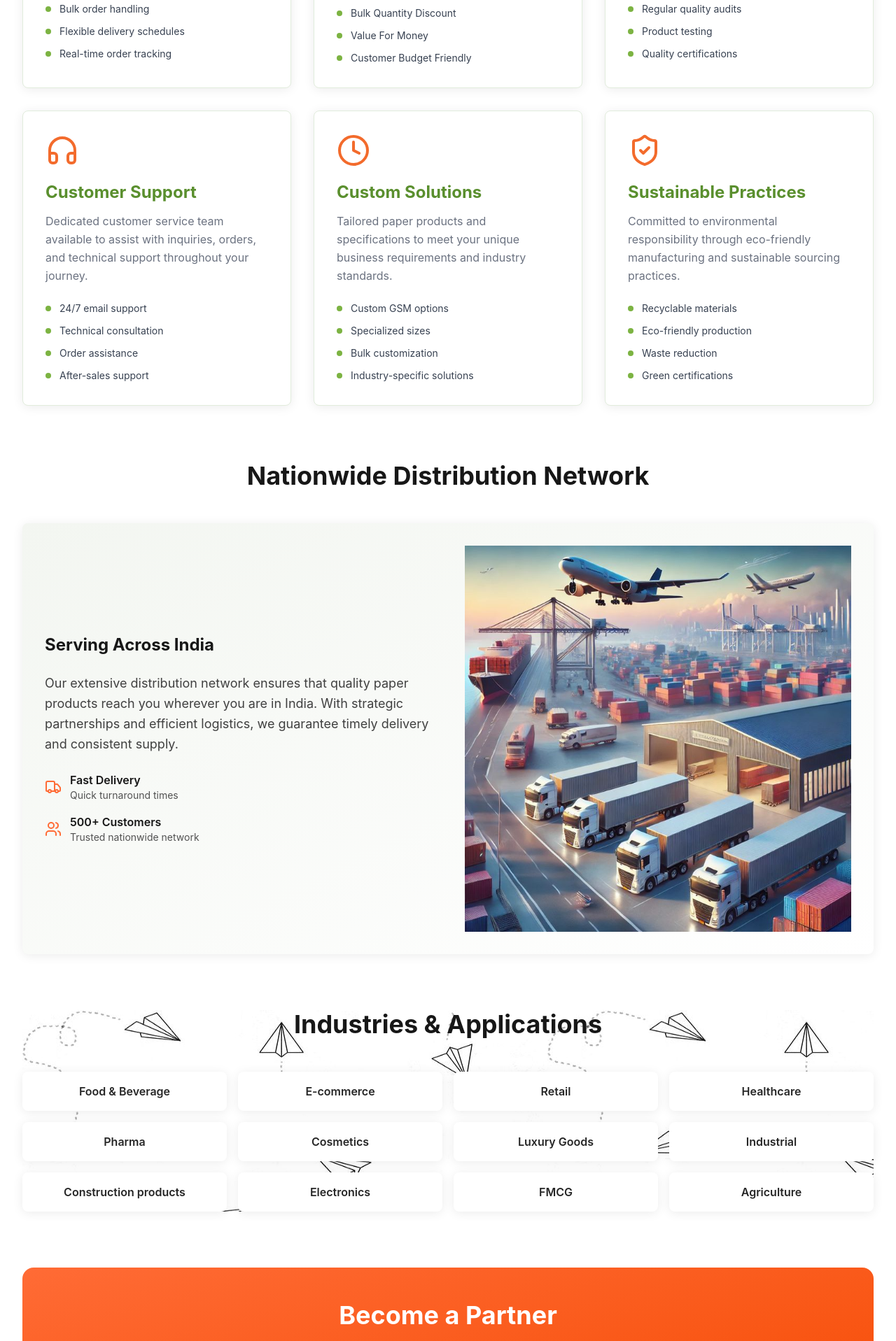
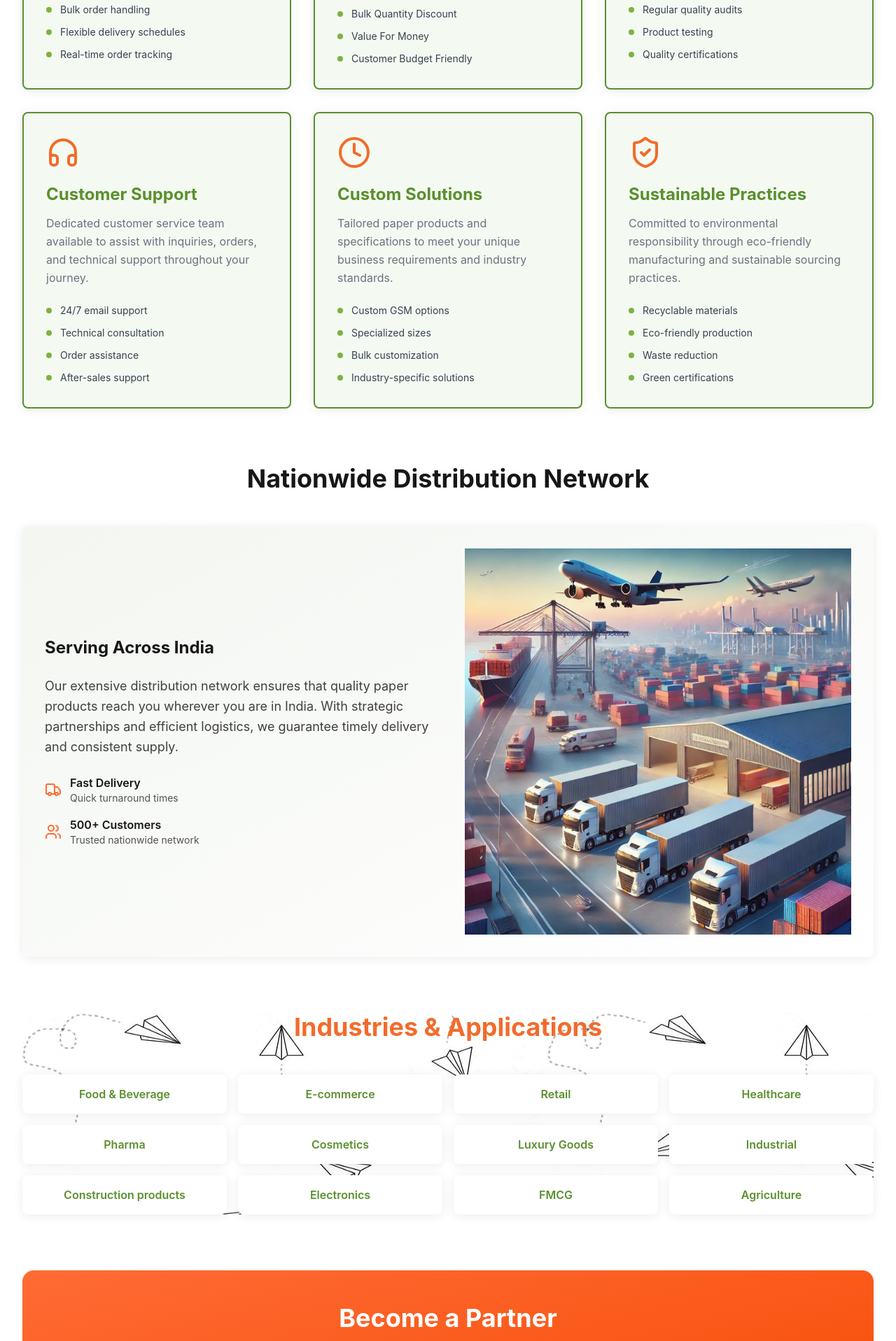
Before and after one commit to priteshsarva/bright-paper, a React (Vite) app: page /services in a window 1280 px wide. Shown: the part 858-2775 px from the top of the page at 70% size. Built offline with nearby package versions, Linux system fonts and the light colour scheme.

Commit message:
changes done

```diff
--- a/src/components/Card.tsx
+++ b/src/components/Card.tsx
@@ -22,7 +22,7 @@ export default function Card({
   const hoverStyle = hover ? 'hover:shadow-medium hover:-translate-y-1' : '';
 
   return (
-    <div className={`bg-white rounded-lg shadow-soft transition-all duration-300 ${paddingStyles[padding]} ${hoverStyle} ${className}`}>
+    <div className={`rounded-lg shadow-soft transition-all duration-300 ${paddingStyles[padding]} ${hoverStyle} ${className}`}>
       {children}
     </div>
   );
--- a/src/components/home/WhyChooseUs.tsx
+++ b/src/components/home/WhyChooseUs.tsx
@@ -86,7 +86,7 @@ export default function WhyChooseUs() {
 
         <div className="grid grid-cols-1 md:grid-cols-2 lg:grid-cols-3 gap-8">
           {features.map((feature, index) => (
-            <Card key={index} hover>
+            <Card key={index} hover className='bg-white'>
               <feature.icon className={`${feature.color} mb-4`} size={40} />
               <h3 className="text-xl font-bold text-neutral-900 mb-3">
                 {feature.title}
--- a/src/pages/About.tsx
+++ b/src/pages/About.tsx
@@ -69,7 +69,7 @@ export default function About() {
         <section className="py-16">
           <div className="grid grid-cols-1 lg:grid-cols-2 gap-12 items-center mb-20">
             <div>
-              <h2 className="text-3xl md:text-4xl font-bold text-neutral-900 mb-6 text-[#F36B2C]">
+              <h2 className="text-3xl md:text-4xl font-bold  mb-6 text-[#F36B2C]">
                 Our Story
               </h2>
               <div className="space-y-4 text-lg text-neutral-700 leading-relaxed">
@@ -130,7 +130,7 @@ export default function About() {
                   >
                     {/* Card */}
                     <div className={`flex-1 ${index % 2 === 0 ? "text-right" : "text-left"}`}>
-                      <Card className="border-2 border-[#5A8F2E] rounded-2xl p-6 shadow-[0_0_0_2px_rgba(90,143,46,0.15)] bg-[#F6FBF3]">
+                      <Card className="bg-white border-2 border-[#5A8F2E] rounded-2xl p-6 shadow-[0_0_0_2px_rgba(90,143,46,0.15)] bg-[#F6FBF3]">
                         {/* Year (Orange stays) */}
                         <div className="text-lg font-bold text-[#F36B2C] mb-1">
                           {milestone.year}
--- a/src/pages/Services.tsx
+++ b/src/pages/Services.tsx
@@ -117,7 +117,7 @@ export default function Services() {
               <Card
                 key={index}
                 hover
-                className="bg-[#F4FAF1] border border-[#E1ECDC] rounded-2xl p-8 shadow-sm hover:shadow-md transition"
+                className="bg-[#F4FAF1] border-2 border-[#5A8F2E] rounded-2xl p-8 shadow-sm hover:shadow-md transition"
               >
                 {/* Icon */}
                 <service.icon
@@ -196,13 +196,13 @@ export default function Services() {
             // backgroundSize: "auto",
             backgroundSize: "750px 750px",
           }}>
-            <h2 className="text-3xl md:text-4xl font-bold text-neutral-900 mb-12 text-center">
+            <h2 className="text-3xl md:text-4xl font-bold  mb-12 text-center text-[#F36B2C]">
               Industries & Applications
             </h2>
             <div className="grid grid-cols-2 md:grid-cols-4 gap-4">
               {industries.map((industry, index) => (
-                <Card key={index} className="text-center">
-                  <p className="font-semibold text-neutral-800">{industry}</p>
+                <Card key={index} className="text-center bg-white">
+                  <p className="font-semibold   text-[#5a8f2e]">{industry}</p>
                 </Card>
               ))}
             </div>
```
Also changed, not shown: 1 other file (tests, documents, lock files or other folders).
